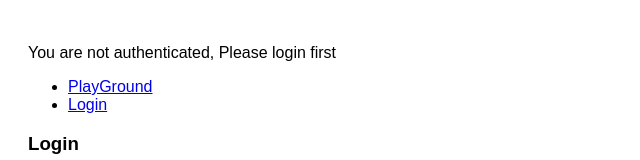
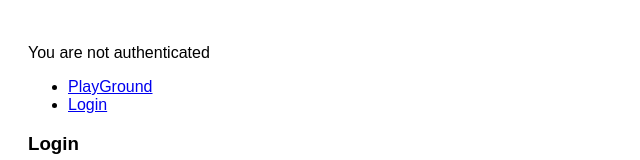
Before and after one commit to acciojob/code-playground-SaiKiran93814, a React app: page /login in a window 1280 px wide. Shown: the top 160 px of the page, without its empty margins (0-640 px from the left). Built offline with nearby package versions, Linux system fonts and the light colour scheme.

Commit message:
change errors

```diff
--- a/src/App.js
+++ b/src/App.js
@@ -11,10 +11,11 @@ function App() {
     <div className="main-container">
       <div>
         {isAuthenticated ? (
-          <p>Logged in, Now you can enter Playground</p>
-        ) : (
-          <p>You are not authenticated, Please login first</p>
-        )}
+  <p data-testid="status-msg">Logged in</p>
+) : (
+  <p data-testid="status-msg">You are not authenticated</p>
+)}
+
 
         <ul>
           <li><Link to="/playground">PlayGround</Link></li>
--- a/src/Pages/Playground.js
+++ b/src/Pages/Playground.js
@@ -2,10 +2,11 @@ import React from 'react';
 
 function Playground() {
   return (
-    <div>
+    <div data-testid="playground">
       <h2>Welcome to Playground</h2>
     </div>
   );
 }
 
+
 export default Playground;
```
